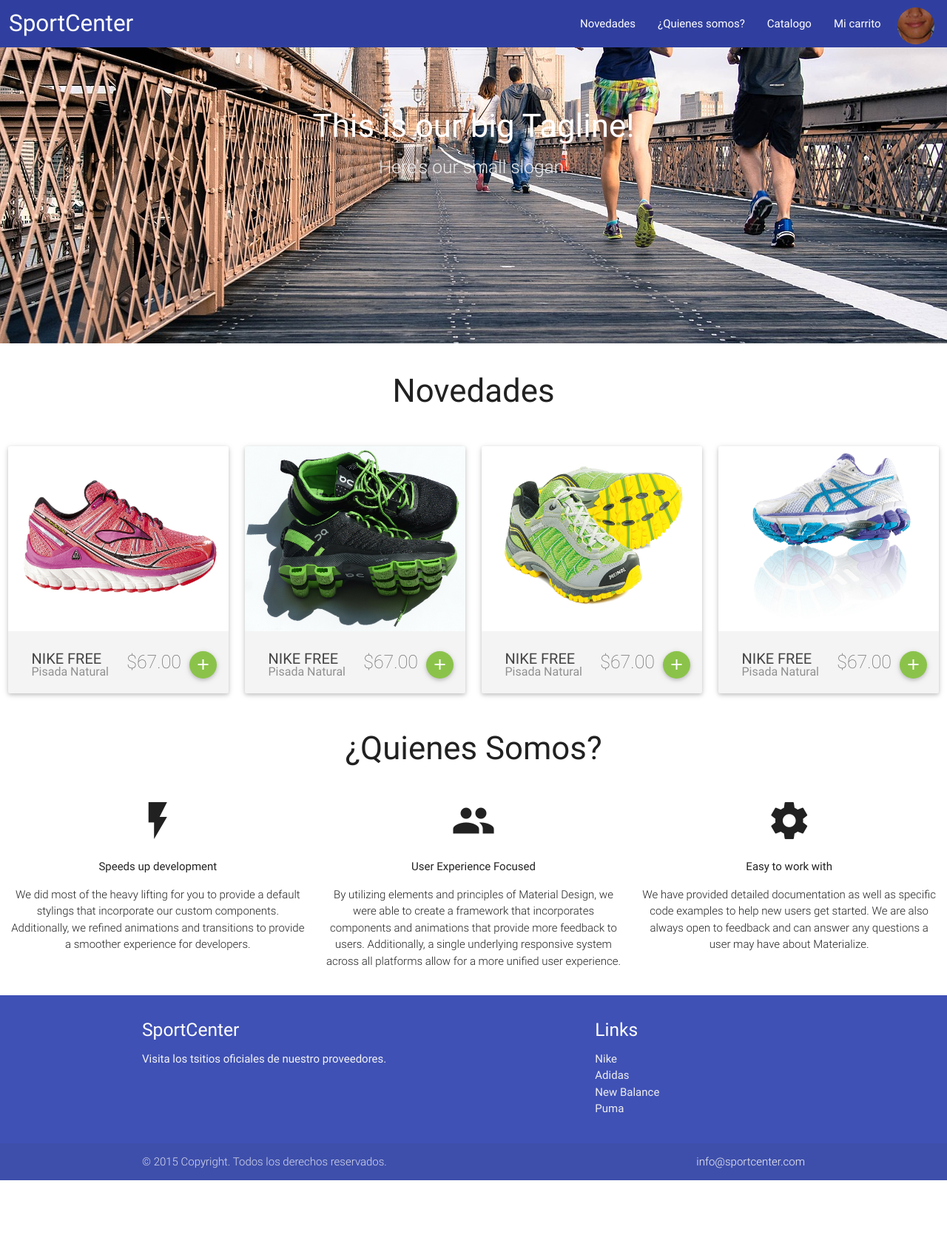
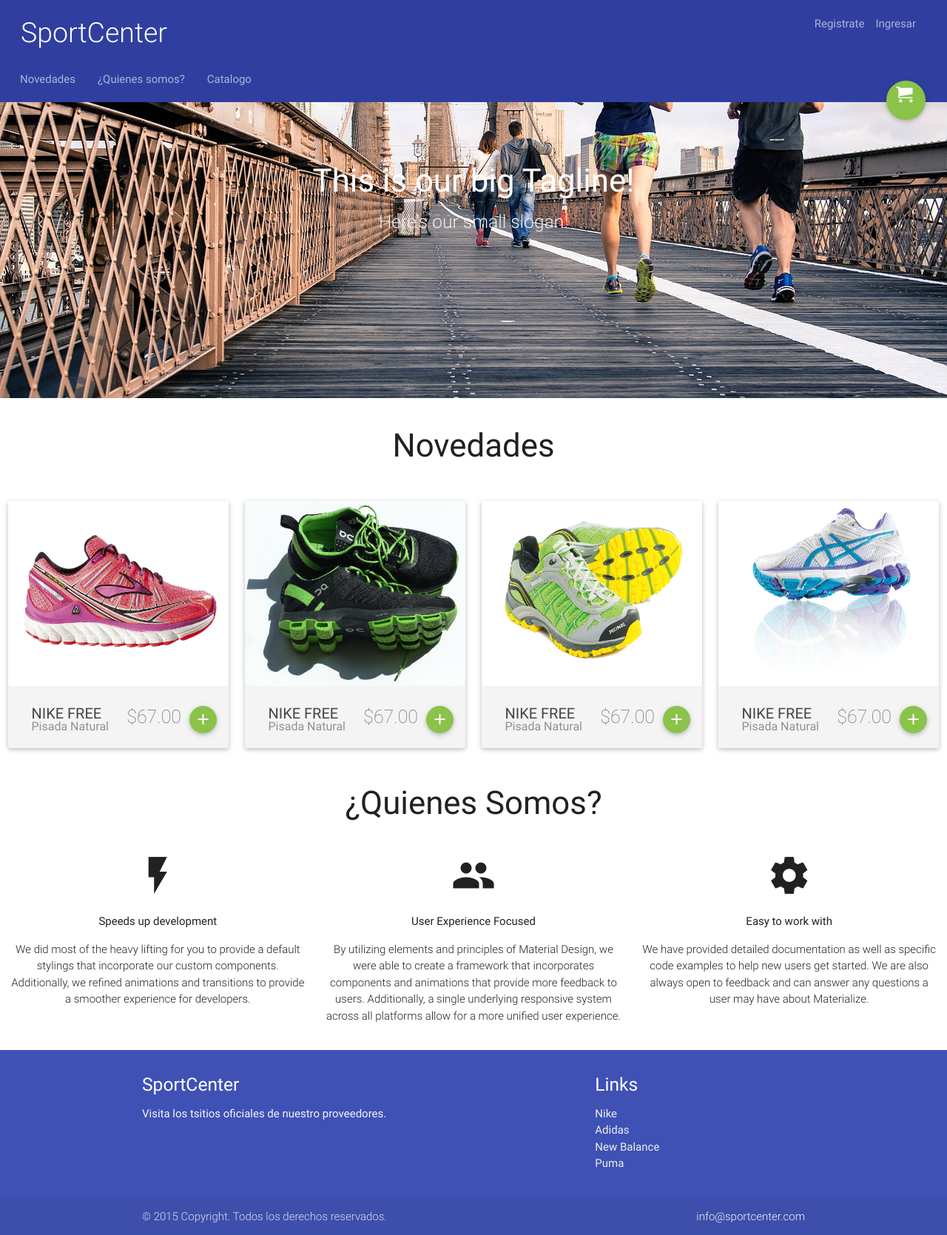
Before and after one commit to jchavezjs/Proyecto-programacion, a PHP site: page /home.html in a window 1280 px wide. Shown: the whole page at 74% size. Before the commit the page ends 1595 px from the top, so only its background shows below. Run offline with PHP 8.4, Linux system fonts and the light colour scheme.

Commit message:
nav terminado
Nav completado

```diff
--- a/css/estilo.css
+++ b/css/estilo.css
@@ -1 +1 @@
-.indicators{display:none}.avatar-account{background:#000;margin:8px 4px 0 0;border-radius:50%;width:50px;height:50px;overflow:hidden;background:url("../img/foto.jpg") center center}.complete-height{padding:2px 1px 5px .5em}.nav-wrapper{padding-left:.8em;padding-right:.8em}.logo{font-weight:#000}.description{width:30%;float:left}.price{width:40%}.no-padding{padding:0}.no-margin{margin:0}.sale{background:#f4f4f4}.marca{font-size:20px;color:#454444}.name{font-size:16px;color:#909090}.sale-description{line-height:1}.price{font-size:25px;color:#616161;font-weight:100;vertical-align:middle}.add-cart a{margin-left:20px}.info{font-size:60px}.section-title{margin:0 0 1em 0}.identidad{padding:1em 0 0 0}
+.nav-wrap{height:9.2em}.indicators{display:none}.avatar-account{background:#000;margin:8px 4px 0 0;border-radius:50%;width:50px;height:50px;overflow:hidden;background:url("../img/foto.jpg") center center}.nav-wrapper{padding-left:.8em;padding-right:.8em;padding-top:.8em;}.nav-wrapper .sub-nav{padding-top:4.5em;}.nav-wrapper .sub-nav a{opacity:.6;line-height:55px;}.nav-wrapper .sub-nav a:hover{opacity:1;background:#303f9f;border-bottom:4px solid #8bc34a}.nav-wrapper .account{position:absolute;top:0;right:0;margin-right:27px;cursor:pointer;opacity:.6;}.nav-wrapper .account ul li{margin-right:1em}.nav-wrapper .cart{font-family:icomoon;position:absolute;bottom:0;right:0;margin-right:30px;margin-bottom:-23px;z-index:5;width:3.5em;height:3.5em;}.nav-wrapper .cart span{font-size:1.5em;margin-left:13px;vertical-align:middle;padding-top:7px}.logo{font-weight:#000;display:block;margin-left:16px;font-size:2.5rem !important;font-weight:300}.description{width:30%;float:left}.price{width:40%}.no-padding{padding:0}.no-margin{margin:0}.sale{background:#f4f4f4}.marca{font-size:20px;color:#454444}.name{font-size:16px;color:#909090}.sale-description{line-height:1}.price{font-size:25px;color:#616161;font-weight:100;vertical-align:middle}.add-cart a{margin-left:20px}.info{font-size:60px}.section-title{margin:0 0 1em 0}.identidad{padding:1em 0 0 0}@media (max-width:900px){.nav-wrap{height:6em}}
--- a/css/estilo.styl
+++ b/css/estilo.styl
@@ -1,3 +1,6 @@
+
+.nav-wrap
+	height 9.2em
 .indicators
 	display none
 
@@ -10,15 +13,57 @@
 	overflow hidden
 	background url(../img/foto.jpg) center center
 
-.complete-height
-	padding 2px 1px 5px 0.5em
 
 .nav-wrapper
 	padding-left 0.8em
 	padding-right 0.8em
+	padding-top 0.8em
+	.sub-nav
+		padding-top 4.5em
+		a
+			opacity 0.6
+			line-height 55px
+			&:hover
+				opacity 1
+				background #303f9f
+				border-bottom 4px solid #8bc34a
+	.account
+		position absolute
+		top 0
+		right 0
+		margin-right 27px
+		cursor pointer
+		opacity 0.6
+		ul
+			li
+				margin-right 1em
+			/*&:hover
+				border-bottom 3px solid #000
+			.men-nav:hover
+				opacity 1
+				background #303f9f */
+	.cart
+		font-family icomoon
+		position absolute
+		bottom 0
+		right 0
+		margin-right 30px
+		margin-bottom -23px
+		z-index 5
+		width 3.5em
+		height 3.5em
+		span
+			font-size 1.5em
+			margin-left 13px
+			vertical-align middle
+			padding-top 7px
 
 .logo
 	font-weight black
+	display block
+	margin-left 16px
+	font-size 2.5rem !important
+	font-weight 300
 
 .description
 	width 30%
@@ -65,3 +110,8 @@
 
 .identidad
 	padding 1em 0 0 0
+
+
+@media (max-width: 900px)
+	.nav-wrap
+		height 6em
--- /dev/null
+++ b/css/style.css
@@ -0,0 +1,28 @@
+@font-face {
+	font-family: 'icomoon';
+	src:url('../font/icomoon.eot?-co3ri');
+	src:url('../font/icomoon.eot?#iefix-co3ri') format('embedded-opentype'),
+		url('../font/icomoon.ttf?-co3ri') format('truetype'),
+		url('../font/icomoon.woff?-co3ri') format('woff'),
+		url('../font/icomoon.svg?-co3ri#icomoon') format('svg');
+	font-weight: normal;
+	font-style: normal;
+}
+
+[class^="icon-"], [class*=" icon-"] {
+	font-family: 'icomoon';
+	speak: none;
+	font-style: normal;
+	font-weight: normal;
+	font-variant: normal;
+	text-transform: none;
+	line-height: 1;
+
+	/* Better Font Rendering =========== */
+	-webkit-font-smoothing: antialiased;
+	-moz-osx-font-smoothing: grayscale;
+}
+
+.icon-cart:before {
+	content: "\e600";
+}
--- a/home.html
+++ b/home.html
@@ -15,6 +15,9 @@
 	<!--Google fonts material icons-->
 	 <link href="https://fonts.googleapis.com/icon?family=Material+Icons" rel="stylesheet"/>
 
+	 <!--icomoon-->
+	 <link rel="stylesheet" href="css/style.css">
+
 	<!--Materialize css-->
 	<link rel="stylesheet" href="css/materialize.min.css" media="screen,projection"/>
 
@@ -27,32 +30,43 @@
 
 	<!--Dropdown-->
 	<ul id="dropdown1" class="dropdown-content">
-	  <li><a href="#!">Mi Perfil</a></li>
+	  <li><a href="#!">Registrarse</a></li>
 	  <li class="divider"></li>
-	  <li><a href="#!">Cerrar Sesión</a></li>
+	  <li><a href="#!">Ingresar</a></li>
 	</ul>
-	<nav>
+	<nav class="nav-wrap">
 	    <div class="nav-wrapper indigo darken-2">
-		    <a href="home.html" class="brand-logo logo">SportCenter</a>
+		    <a href="home.html" class="logo brand-logo">SportCenter</a>
 		    <a href="#" data-activates="mobile-demo" class="button-collapse"><i class="material-icons">menu</i></a>
-		    <ul class="right hide-on-med-and-down">
-		    	<li><a href="home.html#novedades">Novedades</a></li>
-		    	<li><a href="home.html#identidad">¿Quienes somos?</a></li>
-		    	<li><a href="#!">Catalogo</a></li>
-		        <li><a href="#!">Mi carrito</a></li>
-		        <li>
-		        	<a href="#!" class="dropdown-button complete-height" data-activates="dropdown1">
-		        		<figure class="avatar-account"><!-- <img src="img/foto.jpg" alt="avatar" width="50px" height="50px"> --></figure>
-		        	</a>
-		        </li>
-		    </ul>
+		    <div class="hide-on-med-and-down account">
+		    	<ul>
+		    		<li class="men-nav">Registrate</li>
+		    		<li class="men-nav">Ingresar</li>
+		    	</ul>
+		    </div>
+		    <a class="hide-on-med-and-down btn-floating waves-effect waves-light light-green cart">
+			  	<span class="icon-cart"></span>
+			</a>
+
+		    <div class="sub-nav">
+			    <ul class="hide-on-med-and-down">
+			    	<li><a href="home.html#novedades" class="men-nav">Novedades</a></li>
+			    	<li><a href="home.html#identidad" class="men-nav">¿Quienes somos?</a></li>
+			    	<li><a href="#!" class="men-nav">Catalogo</a></li>
+			        <li>
+			        	<a href="#!" class="dropdown-button complete-height" data-activates="dropdown1">
+			        		<!-- <figure class="avatar-account"><img src="img/foto.jpg" alt="avatar" width="50px" height="50px"></figure> -->
+			        	</a>
+			        </li>
+			    </ul>
+		    </div>
 		    <ul class="side-nav" id="mobile-demo">
 		    	<li><a href="home.html">Inicio</a></li>
 		    	<li><a href="home.html#novedades">Novedades</a></li>
 		    	<li><a href="home.html#identidad">¿Quienes somos?</a></li>
 		        <li><a href="#!">Mi Carrito</a></li>
-		        <li><a href=""!"">Mi perfil</a></li>
-		        <li><a href="#!">Cerrar Sesión</a></li>
+		        <li><a href=""!"">Registrarse</a></li>
+		        <li><a href="#!">Ingresar</a></li>
 		    </ul>
 	    </div>
 	</nav>
@@ -94,7 +108,7 @@
 
 	<!--Novedades-->
 	<section>
-		<article id="novedades indigo lighten-4">
+		<article id="novedades">
 			<h3 class="center section-title">Novedades</h3>
 			<div class="row">
 				<div class="col s12 m6 l3">
```
Also changed, not shown: font/icomoon.ttf (added), font/icomoon.woff (added), 2 other files.
